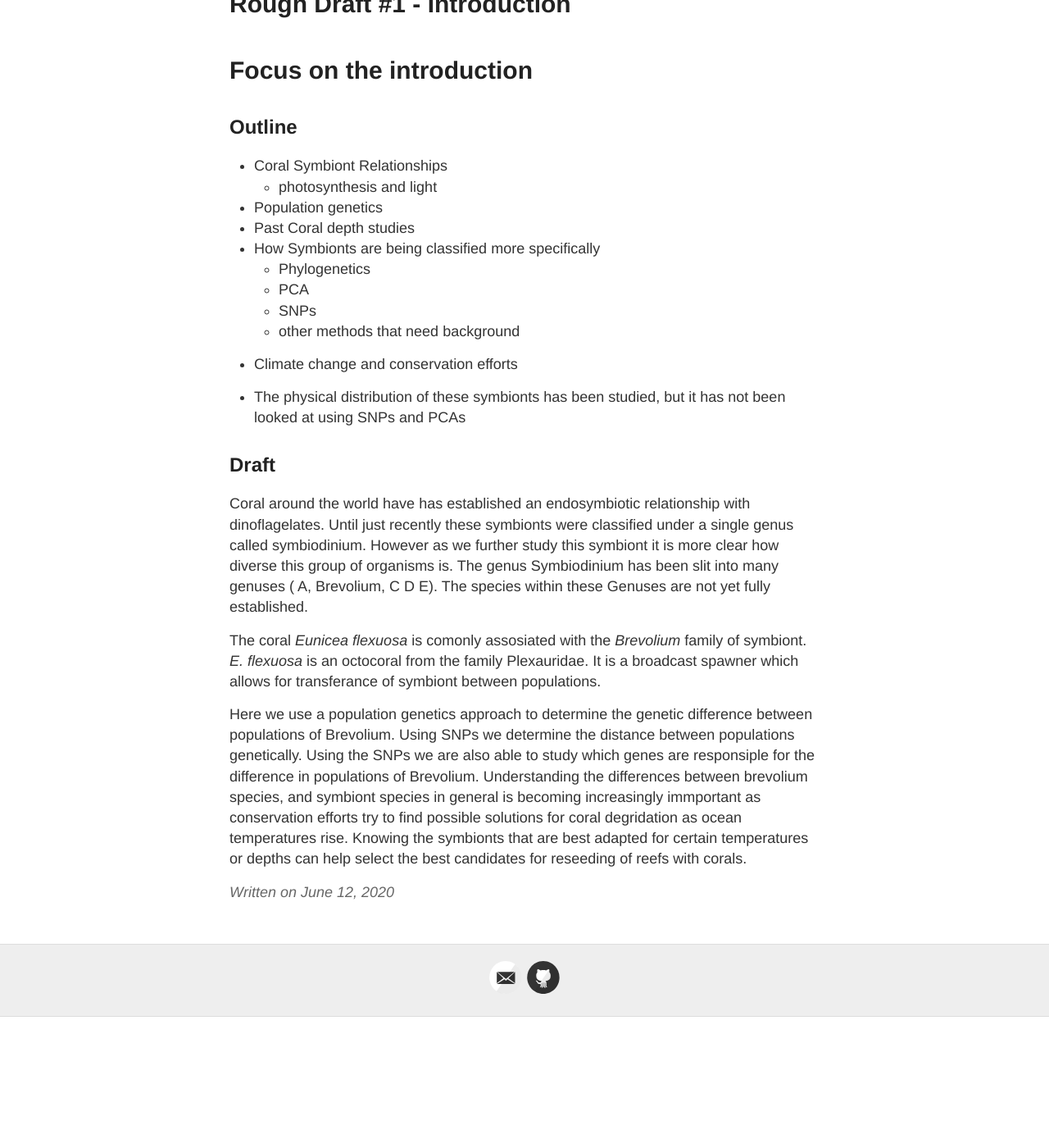
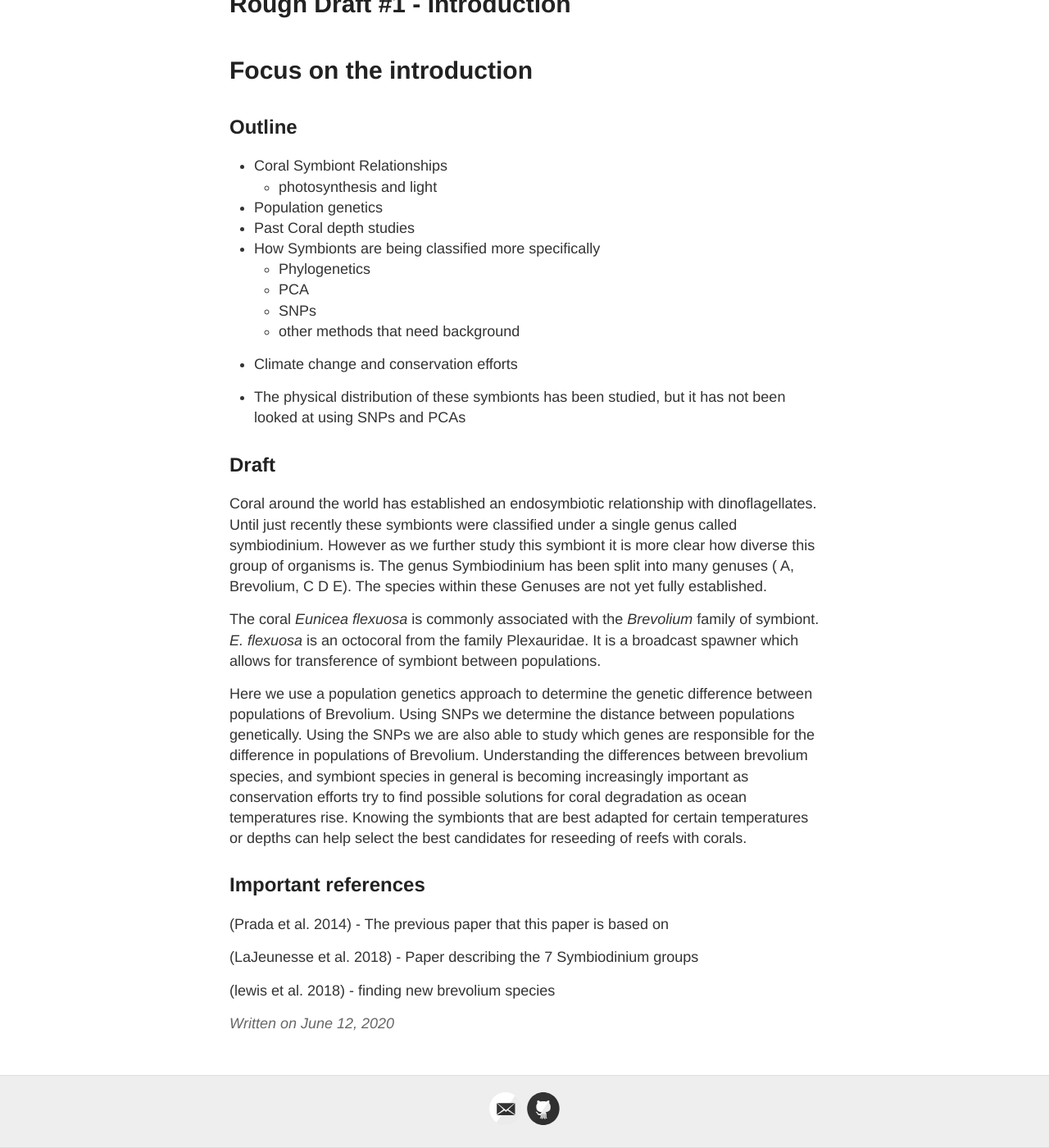
Before and after one commit to Mwags24/Brevolium_Notebook, a Jekyll site: the page built from _posts/2020-6-12-Introduction.md, in a window 1280 px wide and 1400 px high, scrolled down 346 px. Shown: the whole window at 82% size. Built offline with Jekyll 4.4.1, drawn with Linux system fonts in a browser that asks for light colours; before the commit the page ends 1586 px from its top, so only the background shows below that.

Commit message:
Update 2020-6-12-Introduction.md

```diff
--- a/_posts/2020-6-12-Introduction.md
+++ b/_posts/2020-6-12-Introduction.md
@@ -28,11 +28,21 @@ tags:
 
 ## Draft
 
-Coral around the world have has established an endosymbiotic relationship with dinoflagelates.
-Until just recently these symbionts were classified under a single genus called symbiodinium. However as we further study this symbiont it is more clear how diverse this group of organisms is. The genus Symbiodinium has been slit into many genuses ( A, Brevolium, C D E). The species within these Genuses are not yet fully established.
+Coral around the world has established an endosymbiotic relationship with dinoflagellates.
+Until just recently these symbionts were classified under a single genus called symbiodinium. However as we further study this symbiont it is more clear how diverse this group of organisms is. The genus Symbiodinium has been split into many genuses ( A, Brevolium, C D E). The species within these Genuses are not yet fully established.
 
-The coral *Eunicea flexuosa* is comonly assosiated with the *Brevolium* family of symbiont. *E. flexuosa* is an octocoral from the family Plexauridae. It is a broadcast spawner which allows for transferance of symbiont between populations.
+The coral *Eunicea flexuosa* is commonly associated with the *Brevolium* family of symbiont. *E. flexuosa* is an octocoral from the family Plexauridae. It is a broadcast spawner which allows for transference of symbiont between populations.
 
 Here we use a population genetics approach to determine the genetic difference between populations of Brevolium. Using SNPs we determine the distance between populations genetically.
-Using the SNPs we are also able to study which genes are responsiple for the difference in populations of Brevolium.
-Understanding the differences between brevolium species, and symbiont species in general is becoming increasingly immportant as conservation efforts try to find possible solutions for coral degridation as ocean temperatures rise. Knowing the symbionts that are best adapted for certain temperatures or depths can help select the best candidates for reseeding of reefs with corals.
+Using the SNPs we are also able to study which genes are responsible for the difference in populations of Brevolium.
+Understanding the differences between brevolium species, and symbiont species in general is becoming increasingly important as conservation efforts try to find possible solutions for coral degradation as ocean temperatures rise. Knowing the symbionts that are best adapted for certain temperatures or depths can help select the best candidates for reseeding of reefs with corals.
+
+
+
+## Important references
+
+(Prada et al. 2014) - The previous paper that this paper is based on
+
+(LaJeunesse et al. 2018) - Paper describing the 7 Symbiodinium groups
+
+(lewis et al. 2018) - finding new brevolium species
```
